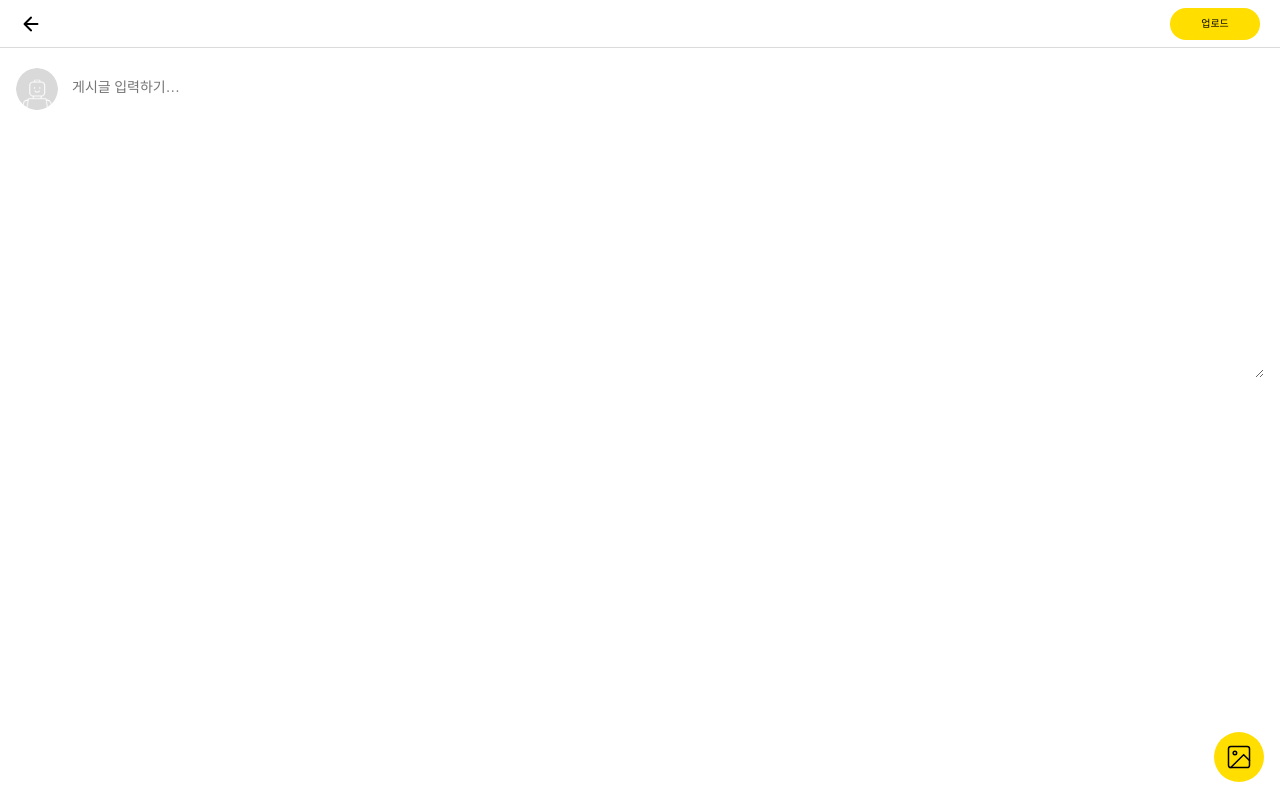
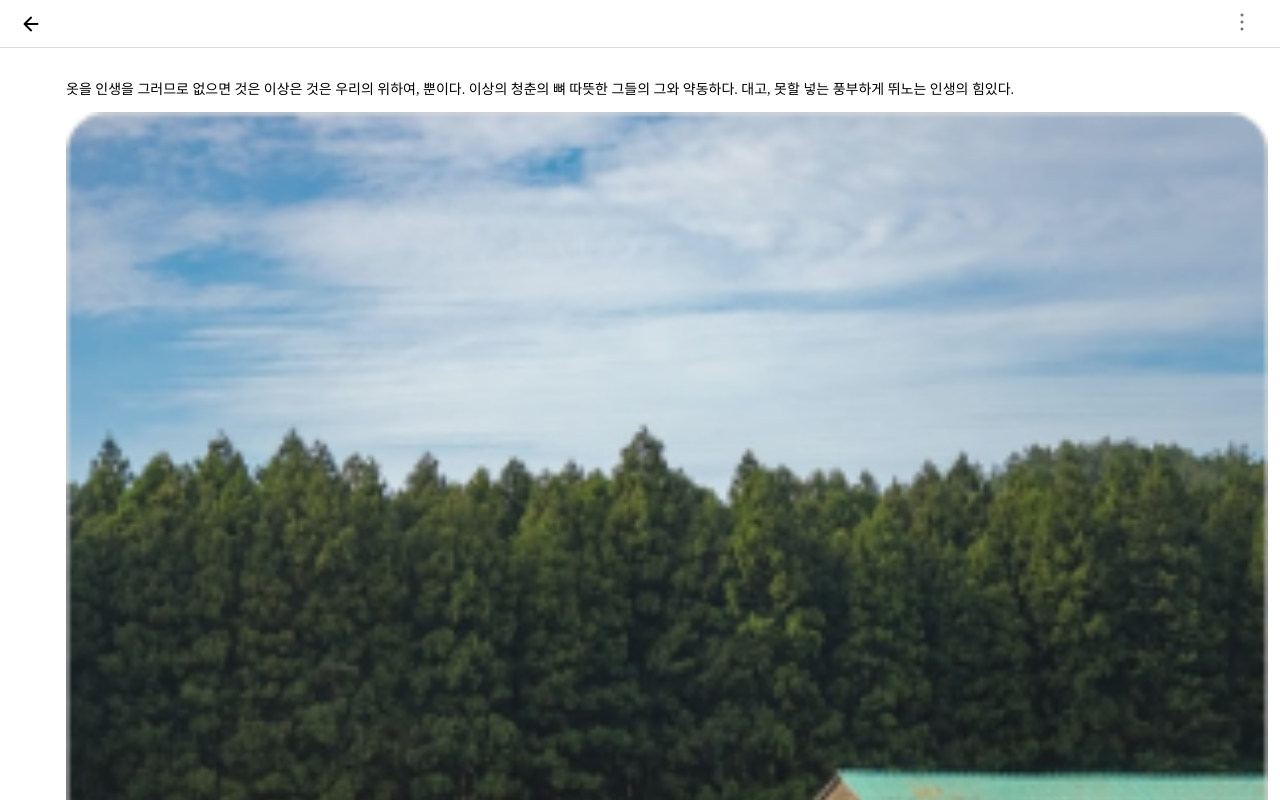
Before and after one commit to FRONTENDSCHOOL5/final-11-NigoNego, a React (Create React App) app: page /postedit in a window 1280 px wide. Shown: the top 800 px of the page. Built offline with nearby package versions, Linux system fonts and the light colour scheme.

Commit message:
원상복구🐛 Fix : #67 코드오류수정

```diff
--- a/src/pages/PostPage/PostEdit/PostEdit.jsx
+++ b/src/pages/PostPage/PostEdit/PostEdit.jsx
@@ -1,126 +1,43 @@
-import React, { useState } from 'react';
+import React from 'react';
+// import Navbar from '../../../components/common/Navbar/Navbar';
 import styled from 'styled-components';
-import { HeaderUploadNav } from '../../../components/common/Header/Header';
-import { SImage } from '../../../components/common/UserImage/UserImage';
-import buttonImg from '../../../assets/images/upload-file.svg';
+import { HeaderBasicNav } from '../../../components/common/Header/Header';
+import HomePost from '../../../components/HomePost/HomePost';
+import CommentInput from '../../../components/common/Comment/CommentInput/Comment';
+import CommentPost from '../../../components/common/Comment/CommentPost/CommentPost';
 
-export default function PostUpload() {
-  // 토큰 가져오는 거 잊으면 안돼요!! -> 토큰인 로그인할 때 받을 수 있음.
-  // 리액트에서 바뀌는 부분, 바뀌어야 하는 부분은 모두 state!
-  const token =
-    'eyJhbGciOiJIUzI1NiIsInR5cCI6IkpXVCJ9.eyJpZCI6IjY0OGFkMDkxYjJjYjIwNTY2MzM1ZjVmMCIsImV4cCI6MTY5MjAwMjk4NiwiaWF0IjoxNjg2ODE4OTg2fQ.IXRWQpeGB-5D3U3iN4FSKNf2F92wGVA_FLw4SpqLc20';
-  // const [content, setContent] = useState('');
-  const [image, setImage] = useState('');
-  // const image = '';
-
-  const handleImageUpload = e => {
-    // 데이터 호출, 비동기에 대해서 조금은 알아보는 것이 좋을 것 같아요!
-
-    // 이미지를 등록하면 이미지 filename을 응답받는 api를 호출할꺼야!
-    // 여기다가 api 호출하는 로직을 작성
-    // 여기서 받은 응답을 어딘가에 저장하기! setImage(filename) -> 미리보기 구현은 끝!
-
-    // 그 이미지 파일이름을 받으면 그거를 사용해서 미리보기 구현한다.
-
-    console.log(e.target.files);
-  };
-
-  // const handleSubmit = () => {
-  //   // 게시글 작성 api 호출
-  //   try {
-  //     const res = axios({
-  //       method: 'post',
-  //       url: `https://api.mandarin.weniv.co.kr/post`,
-  //       body: {
-  //         post: {
-  //           content: content,
-  //           image: `https://api.mandarin.weniv.co.kr/${image}`,
-  //         },
-  //       },
-  //       headers: {
-  //         Authorization: `Bearer ${token}`,
-  //         'Content-type': 'application/json',
-  //       },
-  //     });
-  //     // 여기서 응답 확인 -> 어떤 응답이 왔는지, 성공 유무
-  //     console.log(res);
-  //   } catch (err) {
-  //     console.log(err);
-  //   }
-  // };
-
+function PostPage() {
   return (
-    <>
-      <HeaderUploadNav />
-      <PostUploadWrapper>
-        <ProfileWrapper>
-          <SImage />
-        </ProfileWrapper>
-        <textarea
-          className="inputPost"
-          placeholder="게시글 입력하기…"
-          // value={content}
-          // onChange={e => setContent(e.target.value)}
-        />
-      </PostUploadWrapper>
-      {/* <UploadButton /> */}
-      <UploadButtonStyle>
-        <label htmlFor="input" />
-        <input id="input" type="file" onChange={handleImageUpload} />
-      </UploadButtonStyle>
-      {image.length > 0 && <img src={image} alt="" />}
-    </>
+    <PostPageWrapper>
+      <HeaderBasicNav />
+      <ContentSection>
+        <HomePost />
+      </ContentSection>
+      <hr />
+      <CommentWrapper>
+        <CommentPost />
+        <CommentPost />
+      </CommentWrapper>
+      <CommentInput />
+    </PostPageWrapper>
   );
 }
 
-const ProfileWrapper = styled.div`
-  /* flex-shrink: 0; */
+const PostPageWrapper = styled.div`
+  height: 80vh;
 `;
 
-const PostUploadWrapper = styled.div`
-  display: flex;
-  margin: 20px 16px 0px;
-  .inputPost {
-    margin-top: 10px;
-    font-size: 14px;
-  }
-  & > textarea {
-    height: 300px;
-    border-style: none;
-    width: 100%;
-    margin-left: 12px;
-    &:focus {
-      outline: 0;
-    }
+const CommentWrapper = styled.section`
+  margin: 20px 16px 16px;
+  min-height: 300px;
+`;
+
+const ContentSection = styled.section`
+  padding: 20px 12px 12px;
+  & + hr {
+    margin: 0;
+    border: solid 0.5px #dbdbdb;
   }
 `;
 
-const UploadButtonStyle = styled.div`
-  position: fixed;
-  bottom: 16px;
-  right: 16px;
-  label {
-    width: 50px;
-    height: 50px;
-    display: inline-block;
-    background-image: url(${buttonImg});
-    background-size: cover;
-  }
-
-  input {
-    display: none;
-  }
-
-  input::file-selector-button {
-    display: none;
-  }
-`;
-
-// function UploadButton() {
-//   return (
-//     <UploadButtonStyle>
-//       <label htmlFor="input" />
-//       <input id="input" type="file" />
-//     </UploadButtonStyle>
-//   );
-// }
+export default PostPage;
--- a/src/pages/PostPage/PostUpload/PostUpload.jsx
+++ b/src/pages/PostPage/PostUpload/PostUpload.jsx
@@ -1,20 +1,73 @@
-import React from 'react';
+import React, { useState } from 'react';
 import styled from 'styled-components';
 import { HeaderUploadNav } from '../../../components/common/Header/Header';
 import { SImage } from '../../../components/common/UserImage/UserImage';
 import buttonImg from '../../../assets/images/upload-file.svg';
 
 export default function PostUpload() {
+  // 토큰 가져오는 거 잊으면 안돼요!! -> 토큰인 로그인할 때 받을 수 있음.
+  // 리액트에서 바뀌는 부분, 바뀌어야 하는 부분은 모두 state!
+  const token = '받은 토큰';
+  const [content, setContent] = useState('');
+  const [image, setImage] = useState('');
+  // const image = '';
+
+  const handleImageUpload = e => {
+    console.log(e.target.value);
+
+    // 데이터 호출, 비동기에 대해서 조금은 알아보는 것이 좋을 것 같아요!
+
+    // 이미지를 등록하면 이미지 filename을 응답받는 api를 호출할꺼야!
+    // 여기다가 api 호출하는 로직을 작성
+    // 여기서 받은 응답을 어딘가에 저장하기! setImage(filename) -> 미리보기 구현은 끝!
+
+    // 그 이미지 파일이름을 받으면 그거를 사용해서 미리보기 구현한다.
+  };
+
+  const handleSubmit = () => {
+    // 게시글 작성 api 호출
+    try {
+      const res = axios({
+        method: 'post',
+        url: `https://api.mandarin.weniv.co.kr/post`,
+        body: {
+          post: {
+            content: content,
+            image: `https://api.mandarin.weniv.co.kr/${image}`,
+          },
+        },
+        headers: {
+          Authorization: `Bearer ${token}`,
+          'Content-type': 'application/json',
+        },
+      });
+      // 여기서 응답 확인 -> 어떤 응답이 왔는지, 성공 유무
+      console.log(res);
+    } catch (err) {
+      console.log(err);
+    }
+  };
+
   return (
     <>
-      <HeaderUploadNav />
+      <HeaderUploadNav onSubmit={handleSubmit} />
       <PostUploadWrapper>
         <ProfileWrapper>
           <SImage />
         </ProfileWrapper>
-        <textarea className="inputPost" placeholder="게시글 입력하기..." />
+        <textarea
+          className="inputPost"
+          placeholder="게시글 입력하기…"
+          value={content}
+          onChange={e => setContent(e.target.value)}
+        />
       </PostUploadWrapper>
-      <UploadButton />
+      {/* <UploadButton /> */}
+      <UploadButtonStyle>
+        <label htmlFor="input" />
+        <input id="input" type="file" onChange={handleImageUpload} />
+      </UploadButtonStyle>
+      {image.length > 0 && <img src={image} alt="" />}
     </>
   );
 }
@@ -62,11 +115,11 @@ const UploadButtonStyle = styled.div`
   }
 `;
 
-function UploadButton() {
-  return (
-    <UploadButtonStyle>
-      <label htmlFor="input" />
-      <input id="input" type="file" />
-    </UploadButtonStyle>
-  );
-}
+// function UploadButton() {
+//   return (
+//     <UploadButtonStyle>
+//       <label htmlFor="input" />
+//       <input id="input" type="file" />
+//     </UploadButtonStyle>
+//   );
+// }
```
